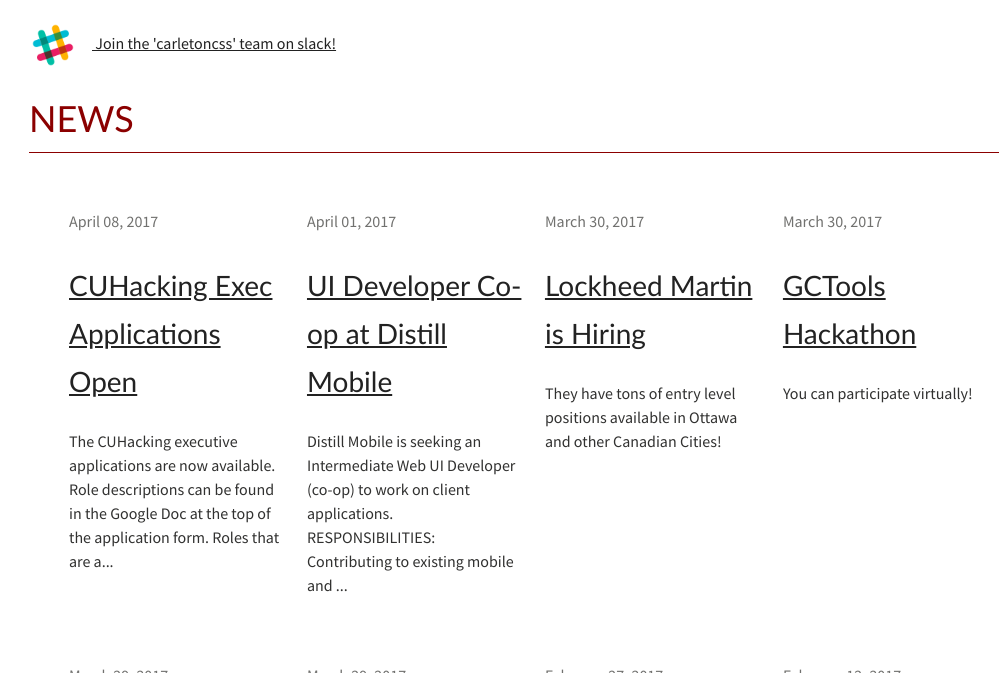
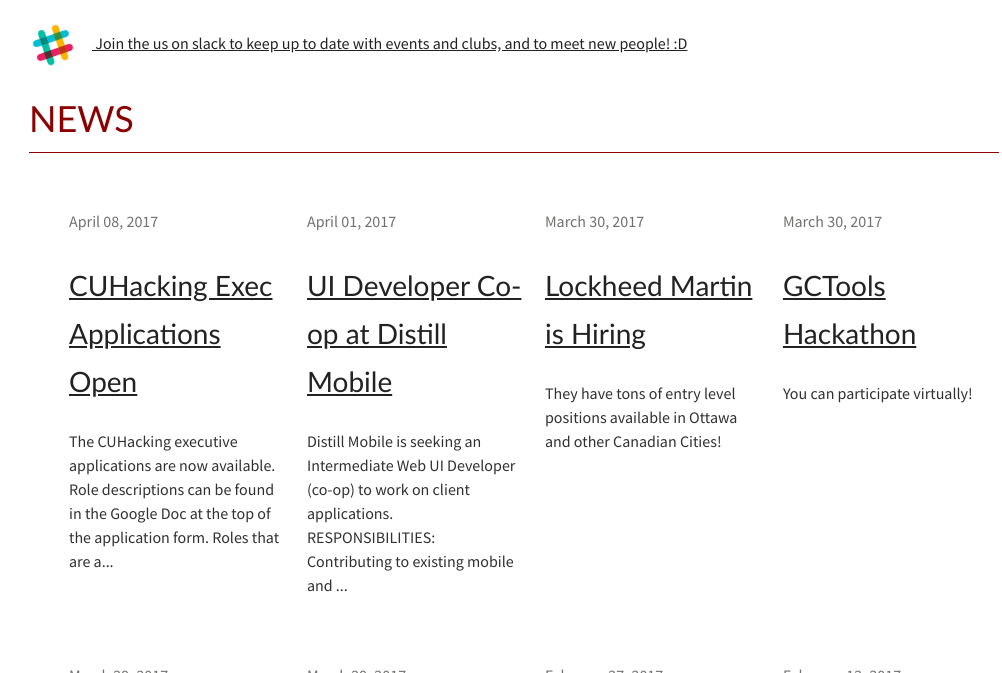
Before and after one commit to CarletonComputerScienceSociety/carletoncomputersciencesociety.github.io, a Jekyll site: the page built from index.md, in a window 1280 px wide and 900 px high, scrolled down 532 px, cut to the strip 227-900 px from the top of the window. Shown: the whole strip, without its empty margins (101-1103 px from the left). Built offline with Jekyll 4.4.1, drawn with Linux system fonts in a browser that asks for light colours.

Commit message:
Create index.md

```diff
--- a/index.md
+++ b/index.md
@@ -10,7 +10,7 @@
 <div class="content-wrap">
   <a href="https://carletoncss.slack.com/signup" class="flex-center-align" target="_blank">
     <img src="./images/Slack-528.png" alt="Slack" height="48" width="48" style="margin-right:15px;">
-    Join the 'carletoncss' team on slack!
+    Join the us on slack to keep up to date with events and clubs, and to meet new people! :D
   </a>
 	<div class='feed'>
 		<h1 class='skinny-underline'>News</h1>
```
